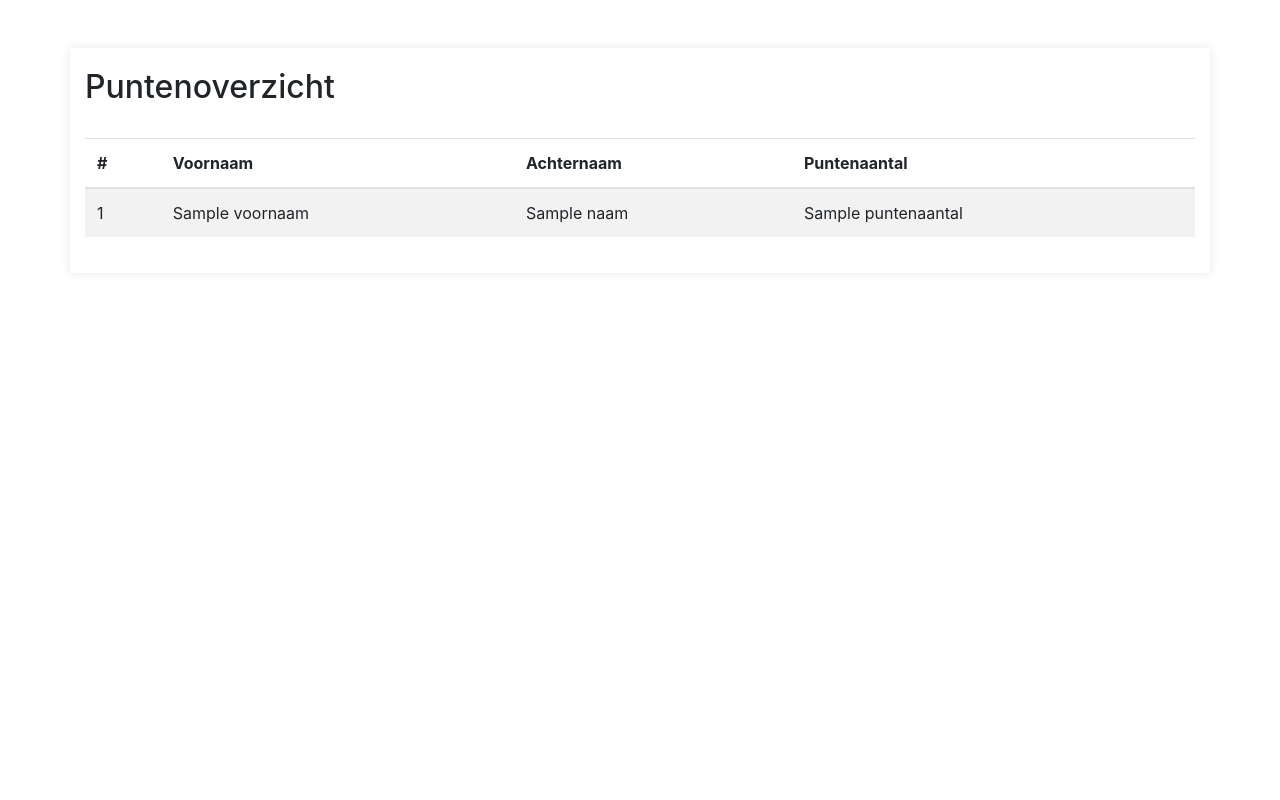
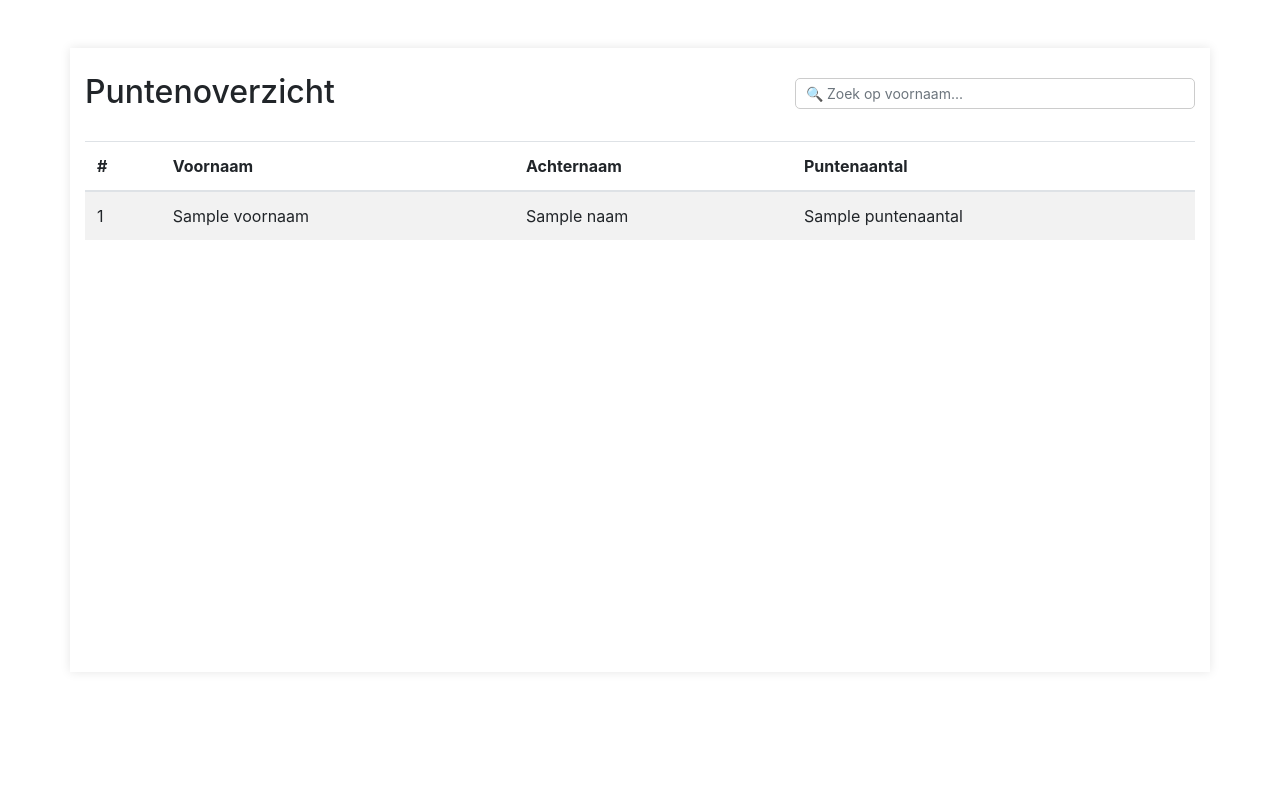
Before and after one commit to joaen05/ASCMagicReds, a Flask app: template templates/points_list.html in a window 1280 px wide. Run offline with Flask 2, Linux system fonts and the light colour scheme; the template is opened without the code that fills it: most values are stand-ins (such as "Sample title", 1, 10 or a date in 2020); some libraries are stand-ins or nearby versions.

Commit message:
zoekfunctie en layout op points_list pagina

```diff
--- a/app.py
+++ b/app.py
@@ -591,6 +591,7 @@ def verwijder_away_details(away_id):
 def verwerk_inschrijving():
     try:
         user_email = session.get('user', {}).get('userinfo', {}).get('email')
+        current_page = request.form.get('current_page', 1, type=int)  # Haal de huidige pagina op
 
         conn = get_db_connection()
         cursor = conn.cursor()
@@ -601,34 +602,25 @@ def verwerk_inschrijving():
         if user_id_tuple:
             user_id = user_id_tuple[0]  # Haal het id uit de tuple
         else:
-            user_id = None  # Geen resultaat gevonden        conn.close()
+            user_id = None  # Geen resultaat gevonden
 
         away_details_id = request.form.get('away_details_id')
         inschrijving_waarde = request.form.get(f'inschrijven_{away_details_id}')
 
         if inschrijving_waarde == "ja":
-            conn = get_db_connection()
-            cursor = conn.cursor()
-
             cursor.execute('''SELECT user_id, away_id FROM user_aways WHERE user_id = %s AND away_id = %s''',
                            (user_id, away_details_id))
 
             if cursor.fetchone() is None:
-
                 cursor.execute('''
                     INSERT INTO user_aways (user_id, away_id)
                     VALUES (%s, %s)
                 ''', (user_id, away_details_id))
 
                 conn.commit()
-                print("Commit succesvol!")  # Debugging
                 conn.close()
-            return redirect(url_for('inschrijven_away', inschrijving_waarde=inschrijving_waarde))
+            return redirect(url_for('inschrijven_away', page=current_page))  # Terug naar de huidige pagina
         else:
-
-            conn = get_db_connection()
-            cursor = conn.cursor()
-
             cursor.execute('''SELECT user_id, away_id FROM user_aways WHERE user_id = %s AND away_id = %s''',
                            (user_id, away_details_id))
 
@@ -638,14 +630,12 @@ def verwerk_inschrijving():
                            (user_id, away_details_id))
 
                 conn.commit()
-                print("Commit succesvol!")  # Debugging
                 conn.close()
 
-            return redirect(url_for('inschrijven_away',inschrijving_waarde = inschrijving_waarde))
+            return redirect(url_for('inschrijven_away', page=current_page))  # Terug naar de huidige pagina
     except Exception as e:
         print(f"Fout: {e}")
         return f"Er is een fout opgetreden: {e}", 500
 
-
 if __name__ == "__main__":
     app.run(host='0.0.0.0', port=10000)
--- a/templates/inschrijven_away.html
+++ b/templates/inschrijven_away.html
@@ -100,6 +100,7 @@
                             </div>
                             <div class="col-md-4">
                                 <form method="POST" action="{{ url_for('verwerk_inschrijving') }}">
+                                    <input type="hidden" name="current_page" value="{{ current_page }}">
                                     <div class="form-group">
                                         <strong>inschrijvingsdeadline:</strong>
                                         <span id="countdown_{{ away[0] }}">{{ away[5] }}</span>
--- a/templates/points_list.html
+++ b/templates/points_list.html
@@ -4,11 +4,15 @@
 
 {% block content %}
 <div class="container mt-5">
-    <div class="d-flex justify-content-between align-items-center mb-4">
+    <div class="d-flex justify-content-between align-items-center mb-3">
         <h2>Puntenoverzicht</h2>
+        <input type="text" id="searchInput" class="form-control form-control-sm mb-3"
+           placeholder="🔍 Zoek op voornaam..." onkeyup="filterLeden()" style="max-width: 400px;">
     </div>
+
+    <div style="max-height: calc(100vh - 200px); overflow-y: auto;">
         <table class="table table-striped">
-        <thead>
+            <thead class="sticky-header">
                 <tr>
                     <th>#</th> <!-- Kolom voor plaatsnummer -->
                     <th>Voornaam</th>
@@ -16,11 +20,11 @@
                     <th>Puntenaantal</th>
                 </tr>
             </thead>
-        <tbody>
+            <tbody id="ledenTable">
                 {% for lid in leden %}
                 <tr {% if lid.is_logged_in %}class="table-primary"{% endif %}> <!-- Fluoriseer de ingelogde gebruiker -->
                     <td>{{ loop.index }}</td> <!-- Index voor plaatsnummer -->
-                <td>{{ lid.voornaam }}</td>
+                    <td class="voornaam">{{ lid.voornaam }}</td>
                     <td>{{ lid.naam }}</td>
                     <td>{{ lid.puntenaantal }}</td>
                 </tr>
@@ -28,4 +32,50 @@
             </tbody>
         </table>
     </div>
+</div>
+
+<script>
+    function filterLeden() {
+        var input, filter, table, tr, td, i, txtValue;
+        input = document.getElementById("searchInput");
+        filter = input.value.toLowerCase();
+        table = document.getElementById("ledenTable");
+        tr = table.getElementsByTagName("tr");
+
+        for (i = 0; i < tr.length; i++) {
+            td = tr[i].getElementsByClassName("voornaam")[0]; // Zoek nu op voornaam
+            if (td) {
+                txtValue = td.textContent || td.innerText;
+                if (txtValue.toLowerCase().includes(filter)) {
+                    tr[i].style.display = "";
+                } else {
+                    tr[i].style.display = "none";
+                }
+            }
+        }
+    }
+</script>
+
+<style>
+    html, body {
+        height: 100%;
+        margin: 0;
+        overflow: hidden; /* Voorkomt scrollen op de hele pagina */
+    }
+    .container {
+        height: calc(85vh - 56px); /* Pas de hoogte aan op basis van de hoogte van de navbar */
+        display: flex;
+        flex-direction: column;
+    }
+    .table-container {
+        flex: 1;
+        overflow-y: auto; /* Scrollbar alleen voor de tabel */
+    }
+    .sticky-header {
+        position: sticky;
+        top: 0;
+        background-color: white; /* Zorg ervoor dat de achtergrondkleur overeenkomt met de tabel */
+        z-index: 1; /* Zorg ervoor dat de koprij boven de andere rijen blijft */
+    }
+</style>
 {% endblock %}
```
Lines whose indentation alone changed are shown as unchanged.
